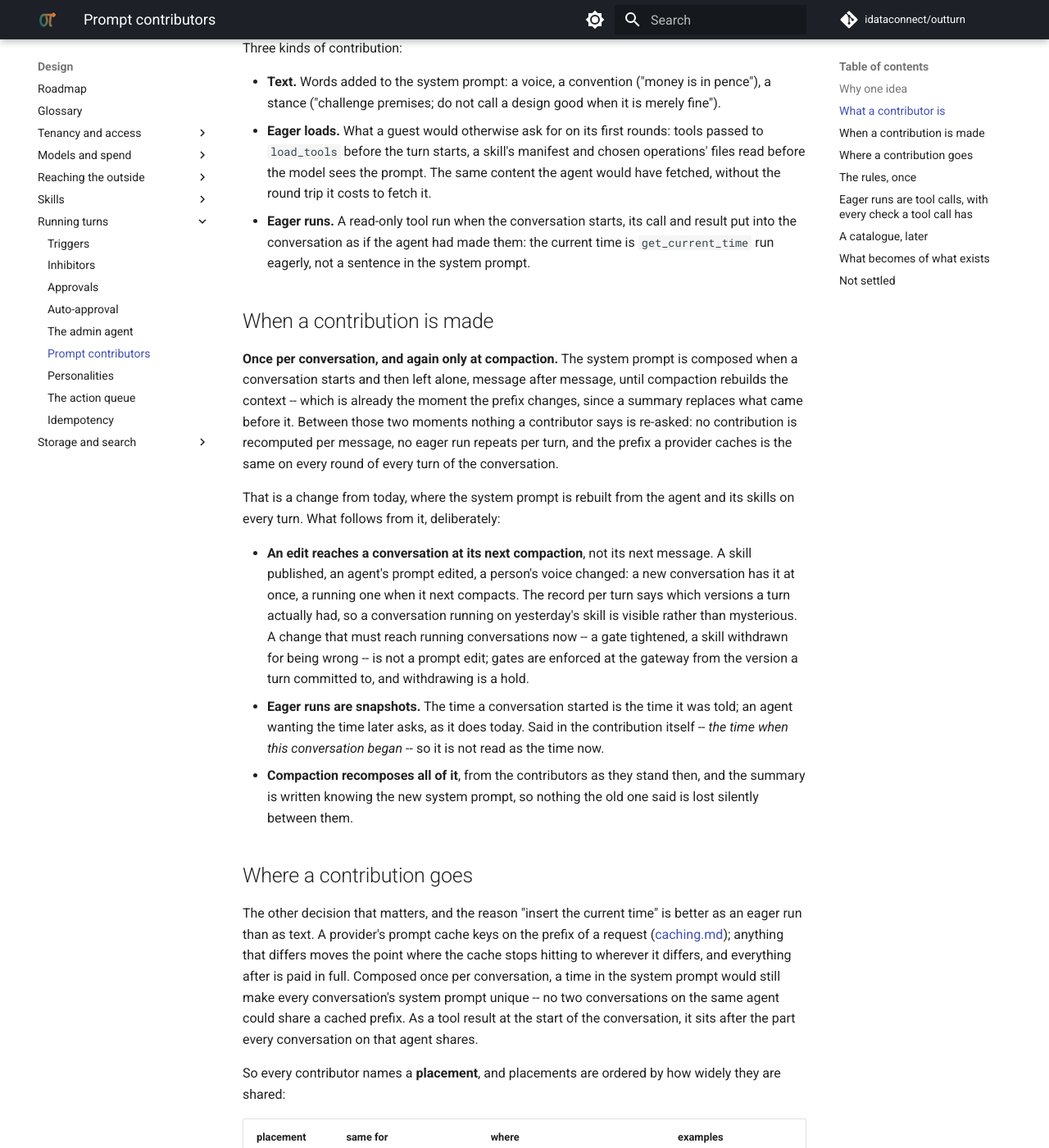
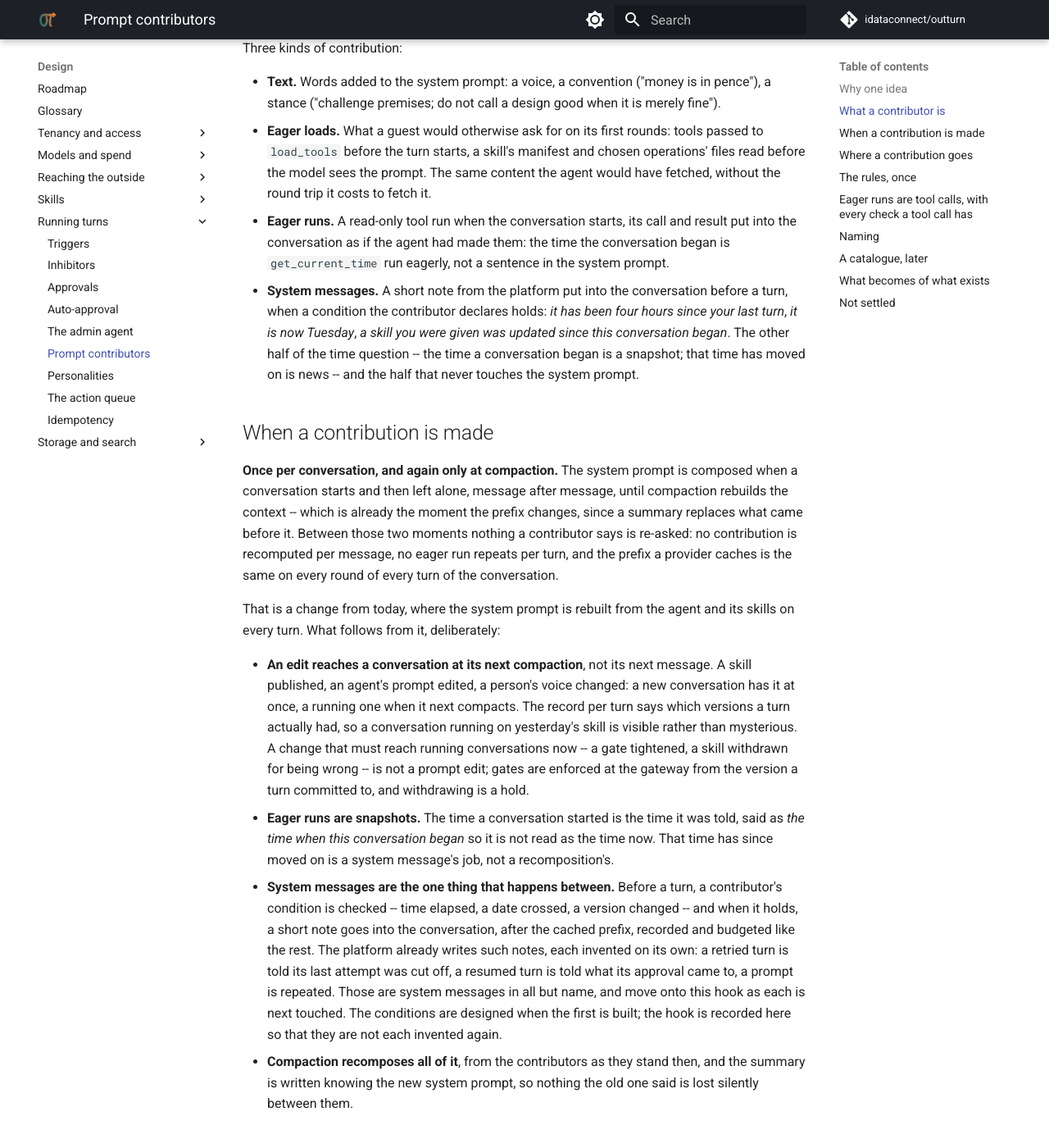
Before and after one commit to idataconnect/outturn, an MkDocs documentation site: the page built from docs/prompt-contributors.md, in a window 1280 px wide and 1400 px high, scrolled down 1074 px. Shown: the whole window at 82% size. Built offline with MkDocs 1.6.1 and Material for MkDocs 9.7.7, drawn with Linux system fonts in a browser that asks for light colours; comment, search, counter and statistics services are not loaded; some of the changed text lies outside the part shown.

Commit message:
Give contributors system messages, and name the catalogue's unit
The time a conversation began fits a frozen system prompt; that time
has since moved on does not, and is news rather than context. So a
contributor has a second output: a short system message put into the
conversation before a turn when a condition holds -- hours elapsed, a
date crossed, a skill updated -- after the cached prefix, recorded and
budgeted. The notes the platform already writes ad hoc move onto it.

Contributor names the mechanism; a catalogue offers plugins. Not
extensions, which integrations.md already uses for OAuth integrations.

Co-Authored-By: Claude Opus 5.5 <noreply@anthropic.com>

```diff
--- a/docs/prompt-contributors.md
+++ b/docs/prompt-contributors.md
@@ -2,7 +2,7 @@
 
 Everything that shapes what a model is given on a turn, other than the
 conversation itself, as one kind of thing with one set of rules -- so that a
-voice, an eagerly loaded tool, the current time and a skill's chosen operations
+voice, an eagerly loaded tool, the time a conversation began and a skill's chosen operations
 can each be added, owned, measured and eventually published without each
 inventing its own way in. Designed, unbuilt.
 
@@ -50,9 +50,15 @@ Three kinds of contribution:
   content the agent would have fetched, without the round trip it costs to
   fetch it.
 - **Eager runs.** A read-only tool run when the conversation starts, its call
-  and result put into the conversation as if the agent had made them: the
-  current time is `get_current_time` run eagerly, not a sentence in the system
-  prompt.
+  and result put into the conversation as if the agent had made them: the time
+  the conversation began is `get_current_time` run eagerly, not a sentence in
+  the system prompt.
+- **System messages.** A short note from the platform put into the
+  conversation before a turn, when a condition the contributor declares holds:
+  *it has been four hours since your last turn*, *it is now Tuesday*, *a skill
+  you were given was updated since this conversation began*. The other half of
+  the time question -- the time a conversation began is a snapshot; that time
+  has moved on is news -- and the half that never touches the system prompt.
 
 ## When a contribution is made
 
@@ -76,17 +82,27 @@ and its skills on every turn. What follows from it, deliberately:
   skill withdrawn for being wrong -- is not a prompt edit; gates are enforced at
   the gateway from the version a turn committed to, and withdrawing is a hold.
 - **Eager runs are snapshots.** The time a conversation started is the time it
-  was told; an agent wanting the time later asks, as it does today. Said in the
-  contribution itself -- *the time when this conversation began* -- so it is not
-  read as the time now.
+  was told, said as *the time when this conversation began* so it is not read as
+  the time now. That time has since moved on is a system message's job, not a
+  recomposition's.
+- **System messages are the one thing that happens between.** Before a turn,
+  a contributor's condition is checked -- time elapsed, a date crossed, a
+  version changed -- and when it holds, a short note goes into the
+  conversation, after the cached prefix, recorded and budgeted like the rest.
+  The platform already writes such notes, each invented on its own: a retried
+  turn is told its last attempt was cut off, a resumed turn is told what its
+  approval came to, a prompt is repeated. Those are system messages in all but
+  name, and move onto this hook as each is next touched. The conditions are
+  designed when the first is built; the hook is recorded here so that they are
+  not each invented again.
 - **Compaction recomposes all of it**, from the contributors as they stand
   then, and the summary is written knowing the new system prompt, so nothing
   the old one said is lost silently between them.
 
 ## Where a contribution goes
 
-The other decision that matters, and the reason "insert the current time" is
-better as an eager run than as text. A provider's prompt cache keys on the
+The other decision that matters, and the reason the time a conversation began
+is better as an eager run than as text. A provider's prompt cache keys on the
 prefix of a request ([caching.md](caching.md)); anything that differs moves the
 point where the cache stops hitting to wherever it differs, and everything
 after is paid in full. Composed once per conversation, a time in the system
@@ -103,7 +119,8 @@ widely they are shared:
 | `platform` | every agent | system prompt, first | the preamble |
 | `agent` | every conversation with this agent | system prompt | the agent's prompt, skills, a stance |
 | `person` | one person's conversations with it | system prompt, last | a voice |
-| `conversation` | one conversation | the conversation's opening, before the first prompt | the current time, eager loads |
+| `conversation` | one conversation | the conversation's opening, before the first prompt | the start time, eager loads |
+| `message` | one turn | the conversation, before the turn's prompt | system messages |
 
 Earlier placements are more stable and more widely shared, so they are cached
 for more people and for longer. A contributor may not choose a placement wider
@@ -144,6 +161,17 @@ has said anything in this conversation, and a contributor that wrote something
 whenever one started would be acting on nobody's instruction. The result is recorded in
 the transcript as a tool exchange, marked as the contributor's rather than the
 model's, so a reader can see the agent did not choose to make it.
+
+## Naming
+
+*Contributor* is the mechanism -- something that contributes to what a turn
+sees -- and it is the word for it here and in the code. It is not a product
+name. What a catalogue offers is a **plugin**: a versioned, installable package
+that may hold contributors, skills, and later integrations, which is also the
+natural home for what [skill-bundles.md](skill-bundles.md) calls a bundle.
+*Extension* is avoided on purpose: [integrations.md](integrations.md) already
+uses it for the OAuth integrations a workspace turns on, and one word meaning
+two things is the ambiguity [glossary.md](glossary.md) exists to prevent.
 
 ## A catalogue, later
 
```
Also changed, not shown: docs/glossary.md (+7 -1 lines).
